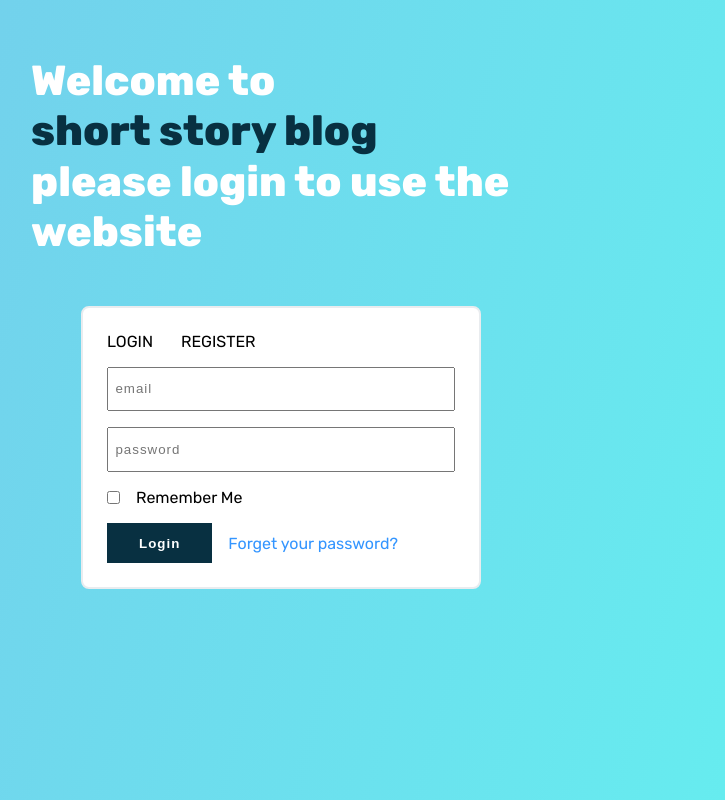
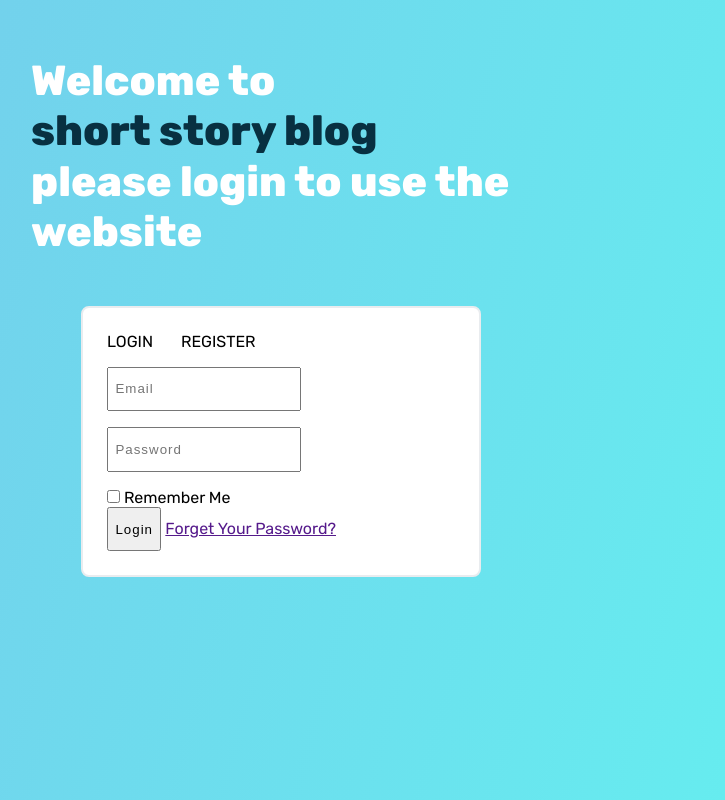
Before and after one commit to Parsa-jalilifar/Short_Story_Blog, a Flask app: page /login in a window 1280 px wide. Shown: the whole page, without its empty margins (359-1084 px from the left). Run offline with Flask 2, Linux system fonts and the light colour scheme.

Commit message:
login form html compleded

```diff
--- a/shortstoryblog/templates/login.html
+++ b/shortstoryblog/templates/login.html
@@ -1,13 +1,39 @@
 {% extends 'authentication_layout.html' %}
 {% block authentication_content %}
-<input type="text" name="" id="" placeholder="email">
-<input type="password" name="" id="" placeholder="password">
-<div class="remember-box">
-    <input type="checkbox" name="" id="remember-checkbox">
-    <label for="remember-checkbox">Remember Me</label>
-</div>
-<div class="login-box">
-    <input type="button" value="Login">
-    <a href="">Forget your password?</a>
-</div>
+<form method="POST" action="">
+    {{ form.hidden_tag() }}
+
+    <div class="form-group">
+        {% if form.email.errors %}
+        {{form.email(class="form-control is-invalid", placeholder = form.email.label.text)}}
+        <div class="invalid-feedback">
+            {% for error in form.email.errors %}
+            <span>{{error}}</span>
+            {% endfor %}
+        </div>
+        {% else %}
+        {{form.email(class="form-control", placeholder = form.email.label.text)}}
+        {% endif %}
+    </div>
+    <div class="form-group">
+        {% if form.password.errors %}
+        {{form.password(class="form-control is-invalid", placeholder = form.password.label.text)}}
+        <div class="invalid-feedback">
+            {% for error in form.password.errors %}
+            <span>{{error}}</span>
+            {% endfor %}
+        </div>
+        {% else %}
+        {{form.password(class="form-control", placeholder = form.password.label.text)}}
+        {% endif %}
+    </div>
+    <div class="form-check">
+        {{form.remember(class="form-check-input")}}
+        {{form.remember.label(class="form-check-input")}}
+    </div>
+    <div class="form-group">
+        {{form.submit(class="btn", placeholder = form.submit.label.text)}}
+        <a class="forget_pass" href="">Forget Your Password?</a>
+    </div>
+</form>
 {% endblock authentication_content %}
```
